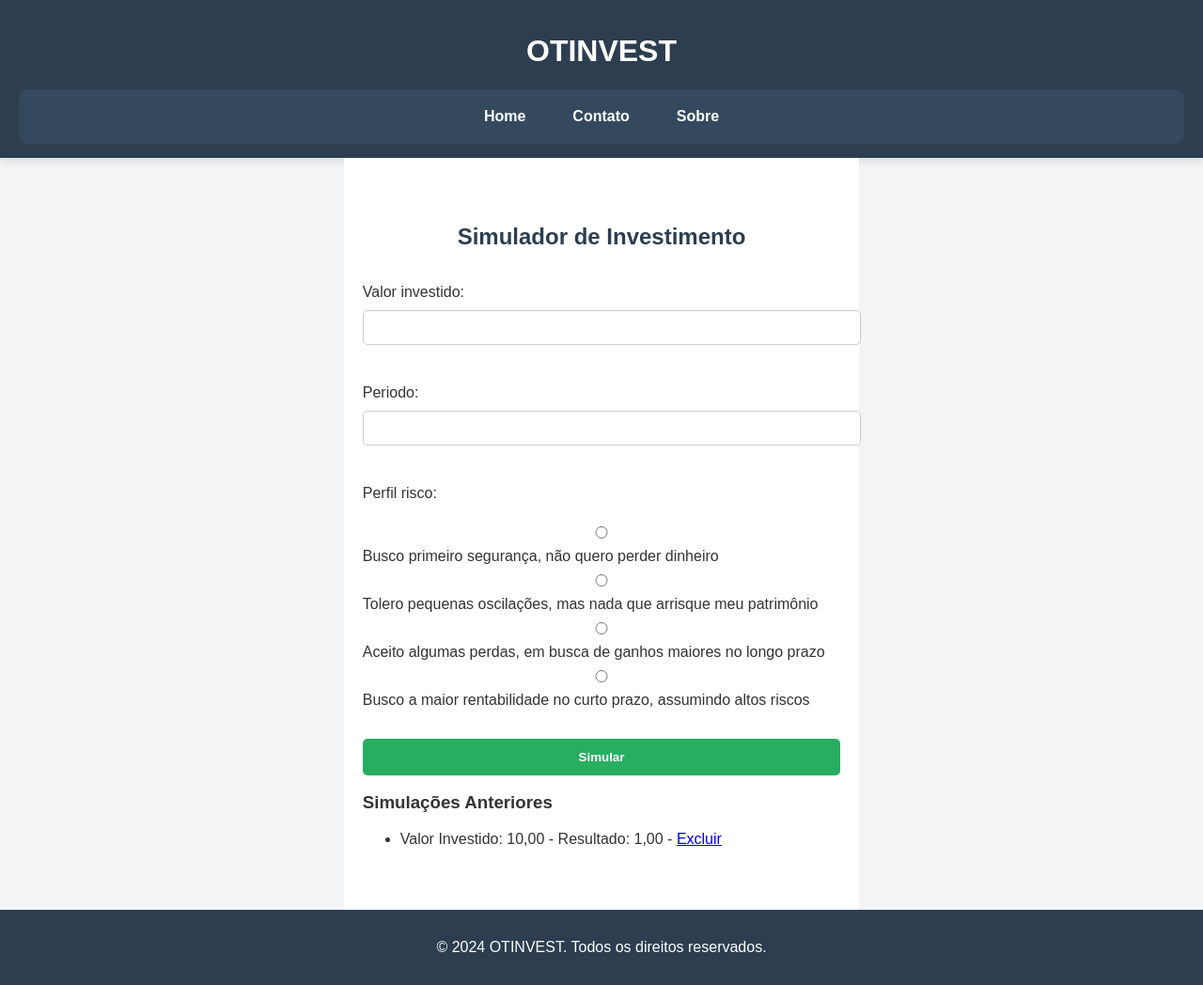
After one commit to Otagoulart/otinvest_base, a Django app: page /simulador_investimento/ in a window 1280 px wide. The commit adds this page. Shown: the whole page at 94% size. Run offline with Django 5.2, Linux system fonts and the light colour scheme; a user stored in the database is signed in; tables that the repository leaves empty hold one stand-in row (values such as "Sample post"); parts of the project's set-up code (start-up, migrations or seed data) failed here and were passed over.

Commit message:
Add files via upload

```diff
--- a/app/forms.py
+++ b/app/forms.py
@@ -69,3 +69,22 @@ class InvestimentoForm(forms.ModelForm):
         # Se o usuário foi passado, ajuste os campos conforme necessário
         if user is not None:
             self.fields['corretora'].queryset = Corretora.objects.filter()  # Aqui você pode filtrar baseado no user
+
+
+# forms.py
+
+from django import forms
+from .models import SimuladorInvestimento
+
+class SimuladorInvestimentoForm(forms.ModelForm):
+    class Meta:
+        model = SimuladorInvestimento
+        fields = ['valor_investido', 'periodo', 'perfil_risco']
+        widgets = {
+            'perfil_risco': forms.RadioSelect(choices=[
+                ('Seguro, Sugestão: Tesouro direto ', 'Busco primeiro segurança, não quero perder dinheiro'),
+                ('Moderado, Sugestão: Renda Fixa, Fundos Imobiliários (FIIs)', 'Tolero pequenas oscilações, mas nada que arrisque meu patrimônio'),
+                ('Arrojado, Sugestão: Ações', 'Aceito algumas perdas, em busca de ganhos maiores no longo prazo'),
+                ('Alto risco, Sugestão: Criptomoedas:', 'Busco a maior rentabilidade no curto prazo, assumindo altos riscos')
+            ])
+        }
--- a/app/models.py
+++ b/app/models.py
@@ -120,3 +120,19 @@ class Answer(models.Model):
 
     def __str__(self):
         return self.text
+
+
+# models.py
+
+from django.db import models
+from django.contrib.auth.models import User
+
+class SimuladorInvestimento(models.Model):
+    usuario = models.ForeignKey(User, on_delete=models.CASCADE)
+    valor_investido = models.DecimalField(max_digits=10, decimal_places=2)
+    periodo = models.IntegerField()  # em meses
+    perfil_risco = models.CharField(max_length=100)  # Segurança, Oscilações moderadas, etc.
+    resultado = models.DecimalField(max_digits=10, decimal_places=2, null=True, blank=True)
+
+    def __str__(self):
+        return f"Simulação de {self.usuario.username} - {self.valor_investido}"
--- a/app/templates/index.html
+++ b/app/templates/index.html
@@ -185,7 +185,7 @@
         <nav>
             <a href="quiz">Qual meu tipo de investidor?</a>
             <a href="{% url 'forum_home' %}">Fórum de dicas e dúvidas</a>
-            <a href="                          ">Relatos de investimentos e corretoras</a>
+            <a href="simulador_investimento">Simule seu investimento</a>
             <a href="https://forms.gle/5Pn6L3nQazyjgrNJ7">Contato</a>
             <a href="sobre">Sobre</a>
             <a href="investimentos">Meus investimentos</a>
--- a/app/templates/investimentos/meus_investimentos.html
+++ b/app/templates/investimentos/meus_investimentos.html
@@ -1,6 +1,5 @@
 
 
-{% block content %}
 <h2>Meus Investimentos</h2>
 <form method="POST">
     {% csrf_token %}
--- /dev/null
+++ b/app/templates/simulacao/simulador_investimento.html
@@ -0,0 +1,144 @@
+<!DOCTYPE html>
+<html lang="pt-br">
+
+<head>
+    <meta charset="UTF-8">
+    <meta name="viewport" content="width=device-width, initial-scale=1.0">
+    <title>OTINVEST - Simulador de Investimento</title>
+    <style>
+        body {
+            font-family: 'Poppins', Arial, sans-serif;
+            margin: 0;
+            padding: 0;
+            background-color: #f3f4f6;
+            color: #333;
+            display: flex;
+            flex-direction: column;
+            min-height: 100vh;
+        }
+        nav {
+            display: flex;
+            justify-content: center;
+            gap: 20px;
+            margin-top: 10px;
+            background-color: #34495e;
+            padding: 10px;
+            border-radius: 10px;
+        }
+        nav a,
+        nav button {
+            color: white;
+            text-decoration: none;
+            font-weight: bold;
+            padding: 10px 15px;
+            transition: background-color 0.3s ease, transform 0.3s ease;
+            border: none;
+            background: none;
+            cursor: pointer;
+        }
+        nav a:hover,
+        nav button:hover {
+            background-color: #2ecc71;
+            border-radius: 5px;
+            transform: scale(1.05);
+        }
+        .content-section {
+            padding: 50px 20px;
+            background-color: #ffffff;
+            max-width: 800px;
+            margin: 0 auto;
+        }
+        header {
+            background-color: #2c3e50;
+            color: white;
+            padding: 15px 20px;
+            text-align: center;
+            box-shadow: 0 4px 8px rgba(0, 0, 0, 0.1);
+        }
+        h1 {
+            color: #ffffff;
+            text-align: center;
+        }
+        h2 {
+            color: #2c3e50;
+            text-align: center;
+        }
+        form {
+            display: flex;
+            flex-direction: column;
+        }
+        input {
+            width: 100%;
+            padding: 10px;
+            margin: 10px 0;
+            border: 1px solid #ccc;
+            border-radius: 5px;
+            transition: box-shadow 0.3s ease, transform 0.3s ease;
+        }
+        input:focus {
+            box-shadow: 0 0 5px rgba(46, 204, 113, 0.8);
+            transform: scale(1.02);
+        }
+        button {
+            padding: 12px;
+            background-color: #27ae60;
+            color: white;
+            border: none;
+            border-radius: 5px;
+            cursor: pointer;
+            font-weight: bold;
+            transition: background-color 0.3s ease, transform 0.3s ease;
+        }
+        button:hover {
+            background-color: #2ecc71;
+            transform: scale(1.05);
+        }
+        footer {
+            background-color: #2c3e50;
+            color: white;
+            text-align: center;
+            padding: 15px 20px;
+            margin-top: auto;
+        }
+    </style>
+</head>
+
+<body>
+
+    <header>
+        <h1>OTINVEST</h1>
+        <nav>
+            <a href="/">Home</a>
+            <a href="https://forms.gle/5Pn6L3nQazyjgrNJ7">Contato</a>
+            <a href="sobre">Sobre</a>
+        </nav>
+    </header>
+
+    <div class="content-section">
+        <h2>Simulador de Investimento</h2>
+        <form method="post">
+            {% csrf_token %}
+            {{ form.as_p }}
+            <button type="submit">Simular</button>
+        </form>
+
+        <h3>Simulações Anteriores</h3>
+        <ul>
+            {% for simulacao in simulacoes_anteriores %}
+                <li>
+                    Valor Investido: {{ simulacao.valor_investido }} - Resultado: {{ simulacao.resultado }} -
+                    <a href="{% url 'excluir_simulacao' simulacao.id %}">Excluir</a>
+                </li>
+            {% empty %}
+                <li>Nenhuma simulação encontrada.</li>
+            {% endfor %}
+        </ul>
+    </div>
+
+    <footer>
+        <p>&copy; 2024 OTINVEST. Todos os direitos reservados.</p>
+    </footer>
+
+</body>
+
+</html>
--- a/app/templates/sobre.html
+++ b/app/templates/sobre.html
@@ -141,7 +141,7 @@
         </p>
 
         <div class="creator-photo">
-            <img src="path_to_creator_photo.jpg" alt="Foto do Criador">
+            <img src=" static/otavio.jpg" alt="Foto do Criador">
             <p>Otávio M. Goulart - Fundador do OTINVEST</p>
         </div>
     </div>
--- a/app/views.py
+++ b/app/views.py
@@ -318,3 +318,53 @@ def excluir_investimento(request, pk):
 
 def sobre(request):
     return render(request, 'sobre.html')
+
+# views.py
+
+from django.shortcuts import render, redirect
+from .forms import SimuladorInvestimentoForm
+from .models import SimuladorInvestimento
+
+from decimal import Decimal
+
+def simulador_investimento(request):
+    if request.method == 'POST':
+        form = SimuladorInvestimentoForm(request.POST)
+        if form.is_valid():
+            simulacao = form.save(commit=False)
+            # Converte os valores de porcentagem de retorno para Decimal
+            if simulacao.perfil_risco == 'Seguro, Sugestão: Tesouro direto':
+                retorno = simulacao.valor_investido * (Decimal(1) + Decimal(0.10) * simulacao.periodo / Decimal(12))  # Exemplo 3% ao ano
+            elif simulacao.perfil_risco == 'Moderado, Sugestão: Renda Fixa, Fundos Imobiliários (FIIs)':
+                retorno = simulacao.valor_investido * (Decimal(1) + Decimal(0.08) * simulacao.periodo / Decimal(12))  # Exemplo 5% ao ano
+            elif simulacao.perfil_risco == 'Arrojado, Sugestão: Ações':
+                retorno = simulacao.valor_investido * (Decimal(1) + Decimal(0.12) * simulacao.periodo / Decimal(12))  # Exemplo 8% ao ano
+            else:
+                retorno = simulacao.valor_investido * (Decimal(1) + Decimal(0.30) * simulacao.periodo / Decimal(12))  # Exemplo 12% ao ano
+
+            simulacao.resultado = retorno
+            simulacao.usuario = request.user
+            simulacao.save()
+            return redirect('resultado_simulacao', simulacao_id=simulacao.id)
+    else:
+        form = SimuladorInvestimentoForm()
+
+    simulacoes_anteriores = SimuladorInvestimento.objects.filter(usuario=request.user)
+
+
+    return render(request, 'simulacao/simulador_investimento.html', {'form': form, 'simulacoes_anteriores': simulacoes_anteriores})
+
+# views.py
+
+def resultado_simulacao(request, simulacao_id):
+    simulacao = SimuladorInvestimento.objects.get(id=simulacao_id)
+    return render(request,'simulacao/resultado_simulacao.html', {'simulacao': simulacao})
+
+@login_required
+def excluir_simulacao(request, simulacao_id):
+    simulacao = get_object_or_404(SimuladorInvestimento, id=simulacao_id, usuario=request.user)
+    if request.method == 'POST':
+        simulacao.delete()
+        messages.success(request, "Simulação excluída com sucesso.")
+        return redirect('simulador_investimento')
+    return render(request, 'simulacao/excluir_simulacao.html', {'simulacao': simulacao})
--- a/config/urls.py
+++ b/config/urls.py
@@ -79,5 +79,9 @@ urlpatterns = [
     path('investimentos/', views.investimentos, name='investimentos'),
     path('investimentos/editar/<int:pk>/', views.editar_investimento, name='editar_investimento'),
     path('investimentos/excluir/<int:pk>/', views.excluir_investimento, name='excluir_investimento'),
-     path('sobre/', views.sobre, name='sobre'),
+    path('sobre/', views.sobre, name='sobre'),
+
+    path('simulador_investimento/', views.simulador_investimento, name='simulador_investimento'),
+    path('simulador/resultado/<int:simulacao_id>/', views.resultado_simulacao, name='resultado_simulacao'),
+    path('simulacao/excluir/<int:simulacao_id>/', excluir_simulacao, name='excluir_simulacao'),
 ]
```
Also changed, not shown: app/templates/investi/meus_investimentos.html (+2 -19 lines), app/templates/simulacao/excluir_simulacao.html (added, +136 -0 lines), app/templates/simulacao/resultado_simulacao.html (added, +154 -0 lines), app/migrations/0004_simuladorinvestimento.py (added), app/static/otavio.jpg (added), 1 other file.
